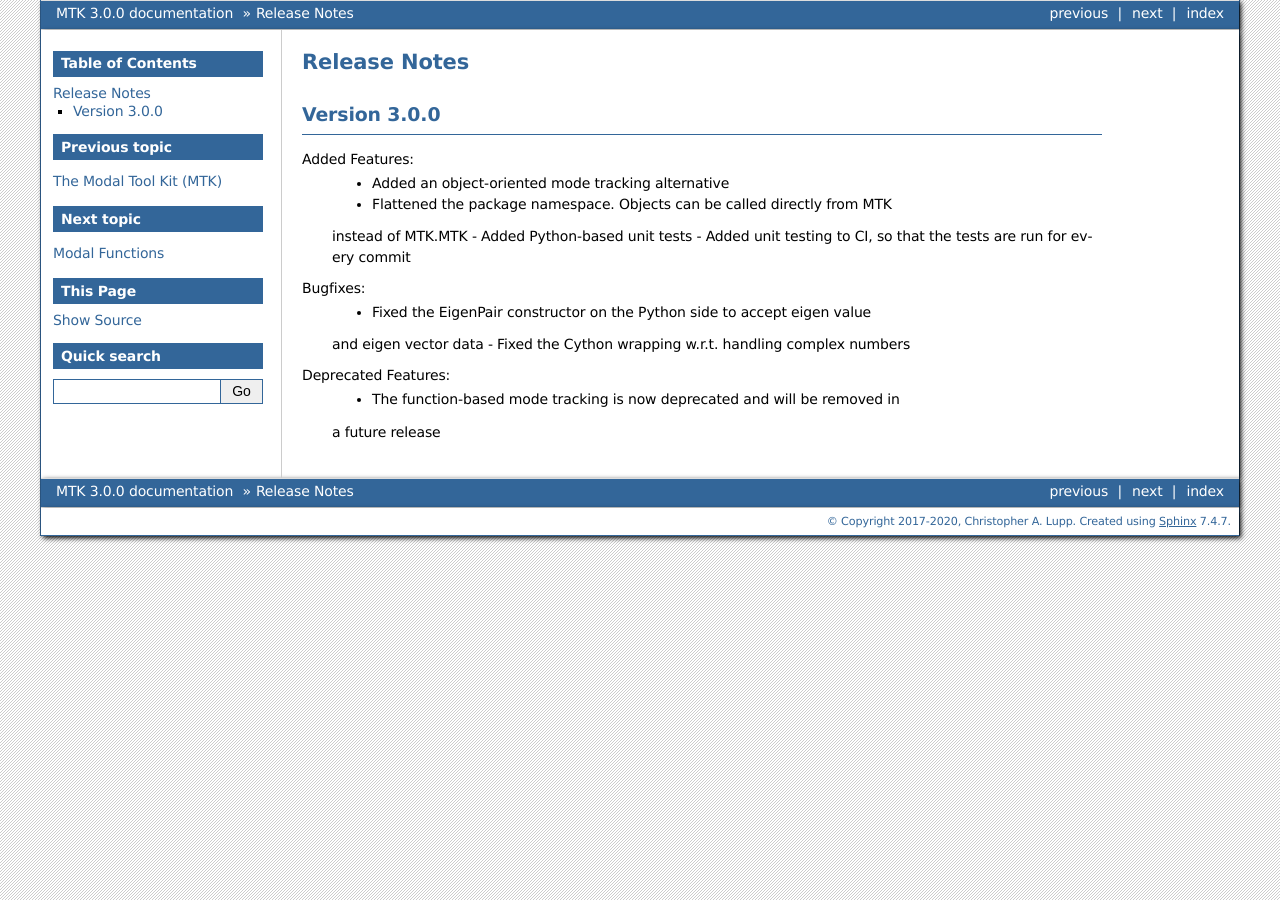
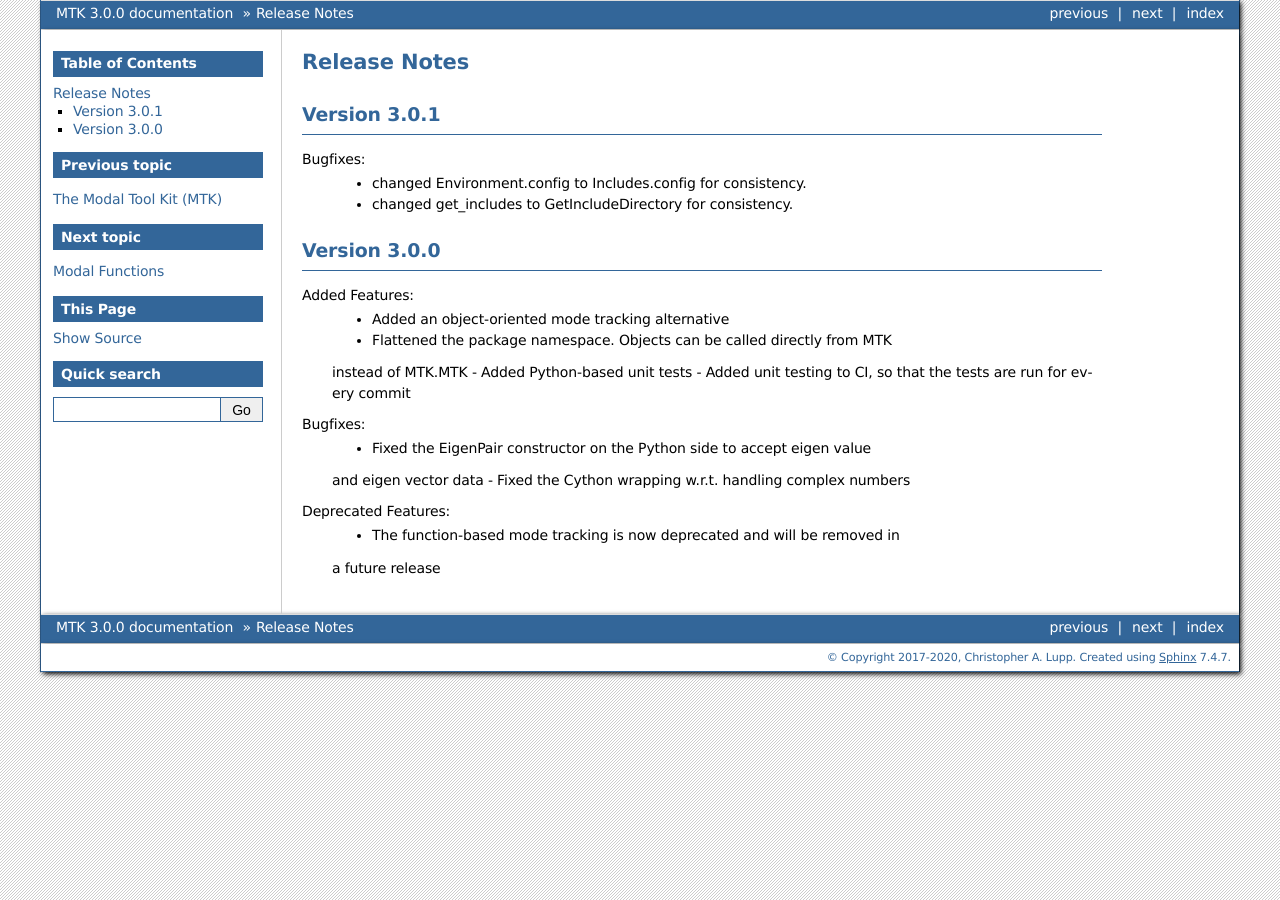
Before and after one commit to chrislupp/MTK, a Sphinx documentation site: the page built from doc/src/general/release_notes.rst, in a window 1280 px wide. Built offline with Sphinx 7.4.7, drawn with Linux system fonts in a browser that asks for light colours.

Commit message:
updated release notes

```diff
--- a/doc/src/general/release_notes.rst
+++ b/doc/src/general/release_notes.rst
@@ -1,5 +1,13 @@
 Release Notes
 =============
+
+
+Version 3.0.1
+-------------
+
+Bugfixes:
+    - changed Environment.config to Includes.config for consistency.
+    - changed get_includes to GetIncludeDirectory for consistency.
 
 
 
```
